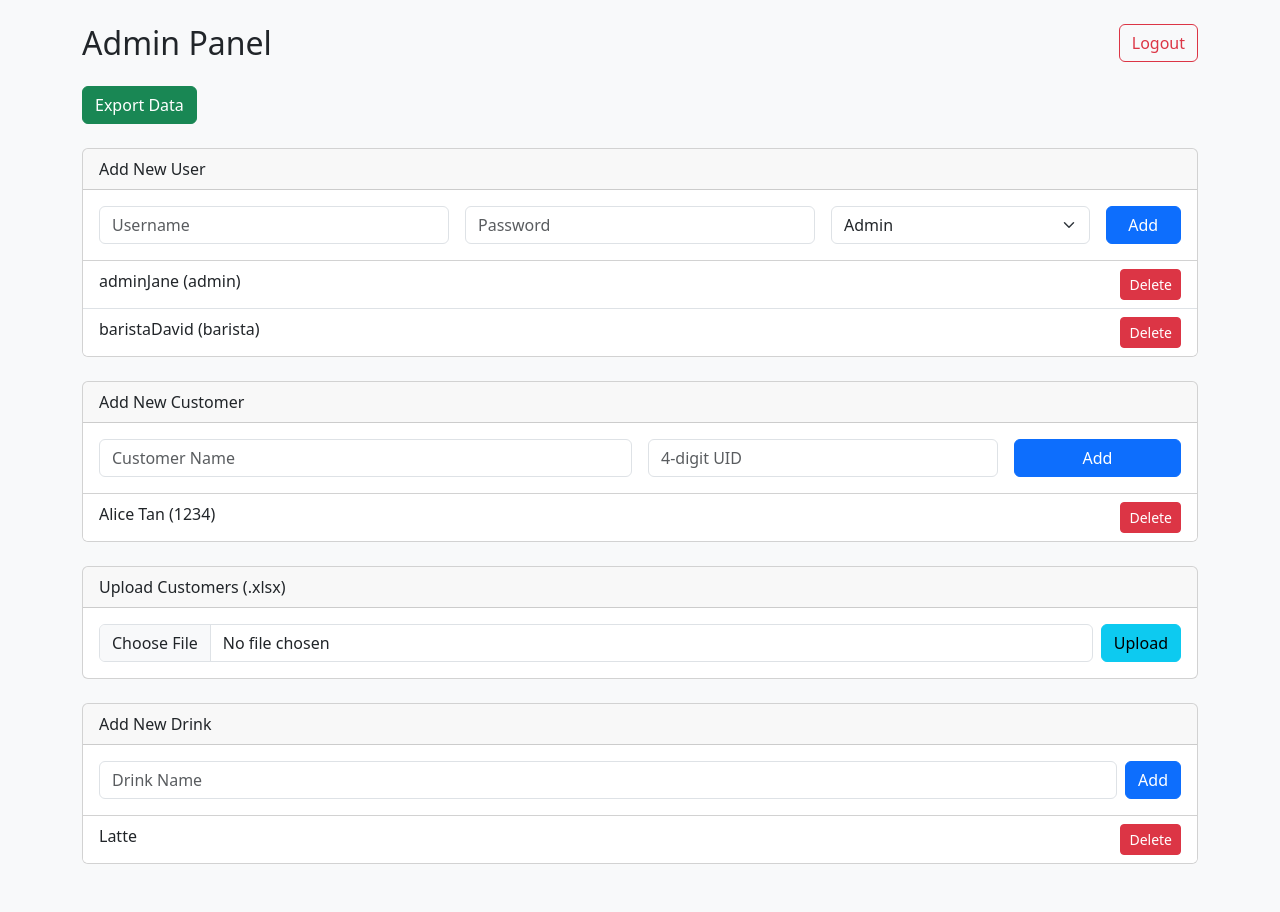
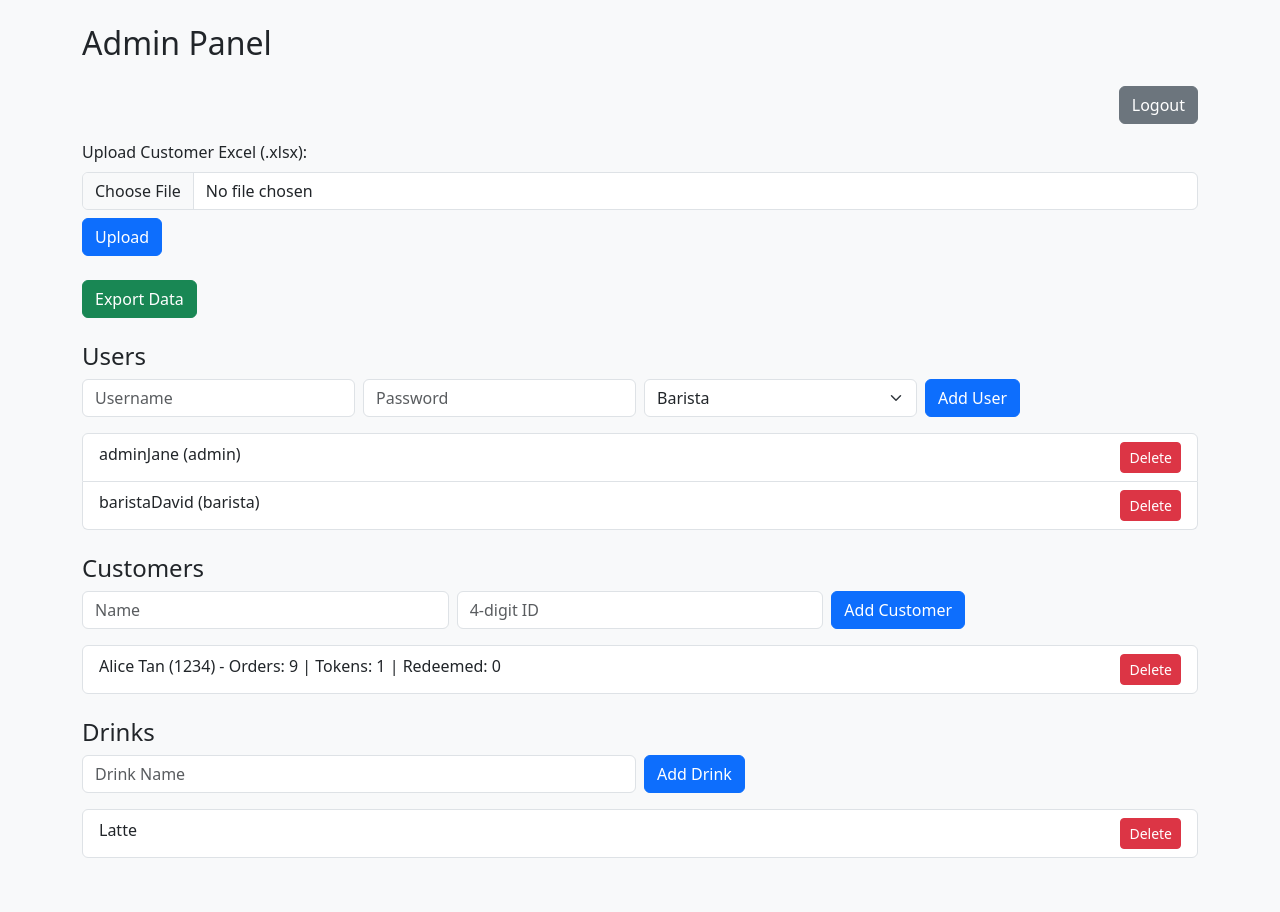
Before and after one commit to dycw30/coffee-loyalty-card, a Flask app: page /admin in a window 1280 px wide. After the commit the page ends 858 px from the top, so only its background shows below. Run offline with Flask 3, Linux system fonts and the light colour scheme; a user stored in the database is signed in; data comes from the database, SQL or seed files in the repository.

Commit message:
Fix: overwrite admin.html with Bootstrap UI, Export & Upload

```diff
--- a/templates/admin.html
+++ b/templates/admin.html
@@ -7,107 +7,79 @@
 </head>
 <body class="bg-light">
 <div class="container py-4">
-    <div class="d-flex justify-content-between align-items-center mb-4">
-        <h2 class="mb-0">Admin Panel</h2>
-        <a href="/logout" class="btn btn-outline-danger">Logout</a>
-    </div>
+    <h2 class="mb-4">Admin Panel</h2>
+
+    <a href="/logout" class="btn btn-secondary mb-3 float-end">Logout</a>
+    <div class="clearfix"></div>
+
+    <form action="/upload_customers" method="POST" enctype="multipart/form-data" class="mb-4">
+        <label class="form-label">Upload Customer Excel (.xlsx):</label>
+        <input type="file" name="file" accept=".xlsx" class="form-control mb-2" required>
+        <button type="submit" class="btn btn-primary">Upload</button>
+    </form>
 
     <div class="mb-4">
         <a href="/export_data" class="btn btn-success">Export Data</a>
     </div>
 
-    <div class="card mb-4">
-        <div class="card-header">Add New User</div>
-        <div class="card-body">
-            <form method="POST" action="/add_user" class="row g-3">
-                <div class="col-md-4">
-                    <input type="text" name="username" class="form-control" placeholder="Username" required>
-                </div>
-                <div class="col-md-4">
-                    <input type="password" name="password" class="form-control" placeholder="Password" required>
-                </div>
-                <div class="col-md-3">
+    <h4>Users</h4>
+    <form action="/add_user" method="POST" class="row g-2 mb-3">
+        <div class="col"><input type="text" name="username" placeholder="Username" class="form-control" required></div>
+        <div class="col"><input type="password" name="password" placeholder="Password" class="form-control" required></div>
+        <div class="col">
             <select name="role" class="form-select" required>
+                <option value="barista">Barista</option>
                 <option value="admin">Admin</option>
-                        <option value="barista">Barista</option>
             </select>
         </div>
-                <div class="col-md-1 d-grid">
-                    <button type="submit" class="btn btn-primary">Add</button>
-                </div>
+        <div class="col"><button type="submit" class="btn btn-primary">Add User</button></div>
     </form>
-        </div>
-        <ul class="list-group list-group-flush">
+    <ul class="list-group mb-4">
         {% for user in users %}
             <li class="list-group-item d-flex justify-content-between">
                 {{ user.username }} ({{ user.role }})
-                    <form method="POST" action="/delete_user" class="d-inline">
+                <form action="/delete_user" method="POST">
                     <input type="hidden" name="user_id" value="{{ user.id }}">
-                        <button type="submit" class="btn btn-sm btn-danger">Delete</button>
+                    <button type="submit" class="btn btn-danger btn-sm">Delete</button>
+                </form>
+            </li>
+        {% endfor %}
+    </ul>
+
+    <h4>Customers</h4>
+    <form action="/add_customer" method="POST" class="row g-2 mb-3">
+        <div class="col"><input type="text" name="name" placeholder="Name" class="form-control" required></div>
+        <div class="col"><input type="text" name="unique_id" placeholder="4-digit ID" maxlength="4" class="form-control" required></div>
+        <div class="col"><button type="submit" class="btn btn-primary">Add Customer</button></div>
+    </form>
+    <ul class="list-group mb-4">
+        {% for customer in customers %}
+            <li class="list-group-item d-flex justify-content-between">
+                {{ customer.name }} ({{ customer.unique_id }}) - Orders: {{ customer.total_orders }} | Tokens: {{ customer.tokens_earned }} | Redeemed: {{ customer.tokens_redeemed }}
+                <form action="/delete_customer" method="POST">
+                    <input type="hidden" name="customer_id" value="{{ customer.id }}">
+                    <button type="submit" class="btn btn-danger btn-sm">Delete</button>
+                </form>
+            </li>
+        {% endfor %}
+    </ul>
+
+    <h4>Drinks</h4>
+    <form action="/add_drink" method="POST" class="row g-2 mb-3">
+        <div class="col"><input type="text" name="drink_name" placeholder="Drink Name" class="form-control" required></div>
+        <div class="col"><button type="submit" class="btn btn-primary">Add Drink</button></div>
+    </form>
+    <ul class="list-group mb-4">
+        {% for drink in drinks %}
+            <li class="list-group-item d-flex justify-content-between">
+                {{ drink.name }}
+                <form action="/delete_drink" method="POST">
+                    <input type="hidden" name="drink_id" value="{{ drink.id }}">
+                    <button type="submit" class="btn btn-danger btn-sm">Delete</button>
                 </form>
             </li>
         {% endfor %}
     </ul>
 </div>
-
-    <div class="card mb-4">
-        <div class="card-header">Add New Customer</div>
-        <div class="card-body">
-            <form method="POST" action="/add_customer" class="row g-3">
-                <div class="col-md-6">
-                    <input type="text" name="name" class="form-control" placeholder="Customer Name" required>
-                </div>
-                <div class="col-md-4">
-                    <input type="text" name="unique_id" class="form-control" placeholder="4-digit UID" required>
-                </div>
-                <div class="col-md-2 d-grid">
-                    <button type="submit" class="btn btn-primary">Add</button>
-                </div>
-            </form>
-        </div>
-        <ul class="list-group list-group-flush">
-            {% for customer in customers %}
-                <li class="list-group-item d-flex justify-content-between">
-                    {{ customer.name }} ({{ customer.unique_id }})
-                    <form method="POST" action="/delete_customer" class="d-inline">
-                        <input type="hidden" name="customer_id" value="{{ customer.id }}">
-                        <button type="submit" class="btn btn-sm btn-danger">Delete</button>
-                    </form>
-                </li>
-            {% endfor %}
-        </ul>
-    </div>
-
-    <div class="card mb-4">
-        <div class="card-header">Upload Customers (.xlsx)</div>
-        <div class="card-body">
-            <form method="POST" action="/upload_customers" enctype="multipart/form-data" class="d-flex gap-2">
-                <input type="file" name="file" accept=".xlsx" class="form-control" required>
-                <button type="submit" class="btn btn-info">Upload</button>
-            </form>
-        </div>
-    </div>
-
-    <div class="card mb-4">
-        <div class="card-header">Add New Drink</div>
-        <div class="card-body">
-            <form method="POST" action="/add_drink" class="d-flex gap-2">
-                <input type="text" name="drink_name" class="form-control" placeholder="Drink Name" required>
-                <button type="submit" class="btn btn-primary">Add</button>
-            </form>
-        </div>
-        <ul class="list-group list-group-flush">
-            {% for drink in drinks %}
-                <li class="list-group-item d-flex justify-content-between">
-                    {{ drink.name }}
-                    <form method="POST" action="/delete_drink" class="d-inline">
-                        <input type="hidden" name="drink_id" value="{{ drink.id }}">
-                        <button type="submit" class="btn btn-sm btn-danger">Delete</button>
-                    </form>
-                </li>
-            {% endfor %}
-        </ul>
-    </div>
-</div>
 </body>
 </html>
```
Lines whose indentation alone changed are shown as unchanged.
